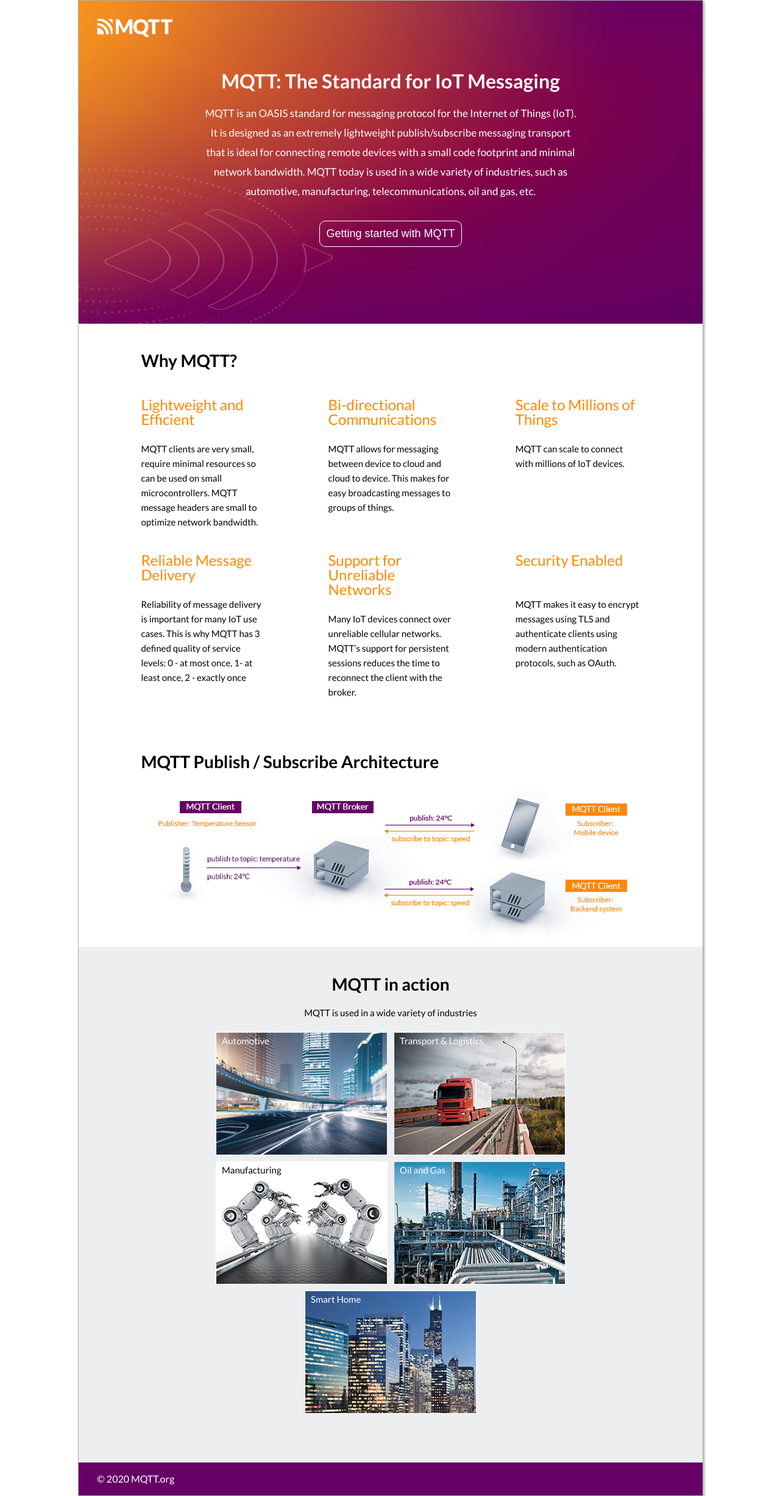
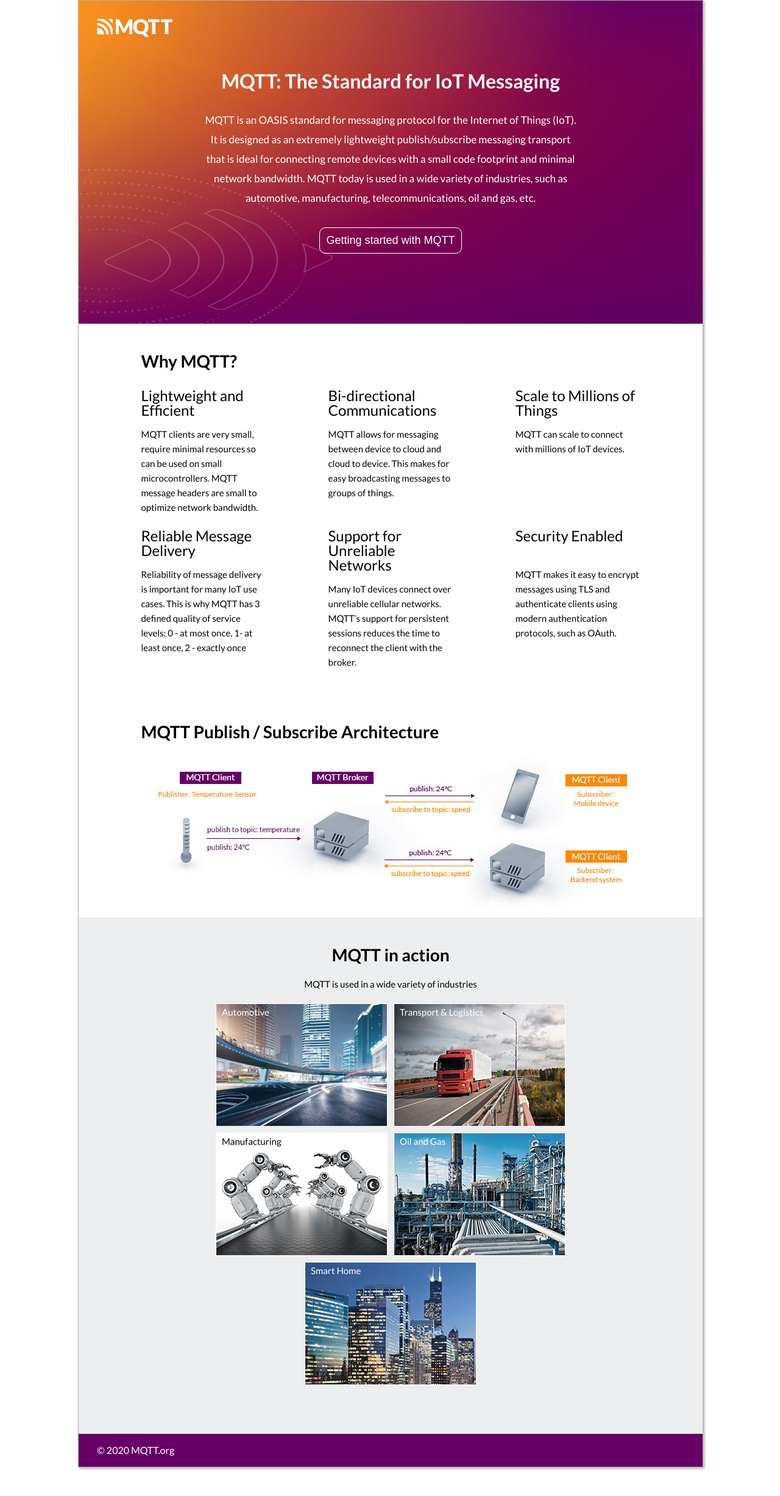
Before and after one commit to mqtt/mqtt.org, a Jekyll site: the page built from index.md, in a window 1280 px wide. Shown: the whole page at 61% size. Built offline with Jekyll 4.4.1, drawn with Linux system fonts in a browser that asks for light colours.

```diff
--- a/_sass/style.scss
+++ b/_sass/style.scss
@@ -10,21 +10,24 @@ body {
 /* Typography */
 h1 {
    font-size: 32px;
+   margin: 2rem 0;
 }
 
 h2 {
    font-size: 28px;
+   margin: 1.5rem 0;
 }
 
 h3 {
    font-size: 24px;
-   color: #ff8800;
    font-weight: 300;
+   margin: .5rem 0;
 }
 
 h4 {
    font-size: 20px;
    font-weight: 300;
+   margin: .5rem 0;
 }
 
 h5 {
@@ -34,6 +37,7 @@ h5 {
 
 a, a:link, a:visited {
    color: #ff8800;
+   text-decoration: none;
 }
 
 /* Global */
@@ -55,6 +59,24 @@ a, a:link, a:visited {
    flex-wrap: wrap;
 }
 
+.round-number {
+   height: 36px;
+   width: 36px;
+   background-color: #660066;
+   color: #fff;
+   font-size: 20px;
+   padding: 5px;
+   box-sizing: border-box;
+   text-align: center;
+   border-radius: 18px;
+   float: left;
+   position: relative;
+   top: -5px;
+}
+
+.indented {
+   padding-left: 60px;
+}
 /* Navigation */
 #main-nav.default-nav {
    position: fixed;
```
Also changed, not shown: _sites/getting-started.md (+21 -8 lines).
